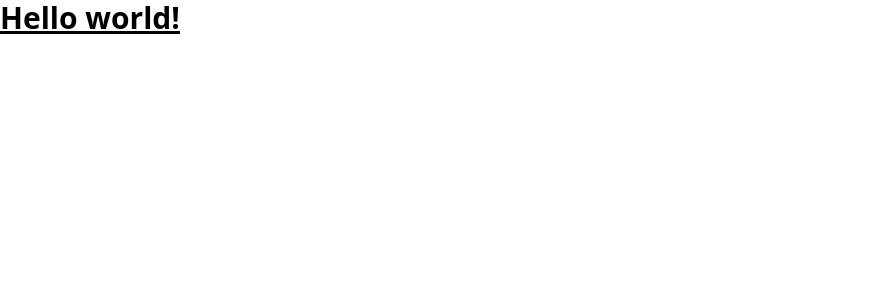
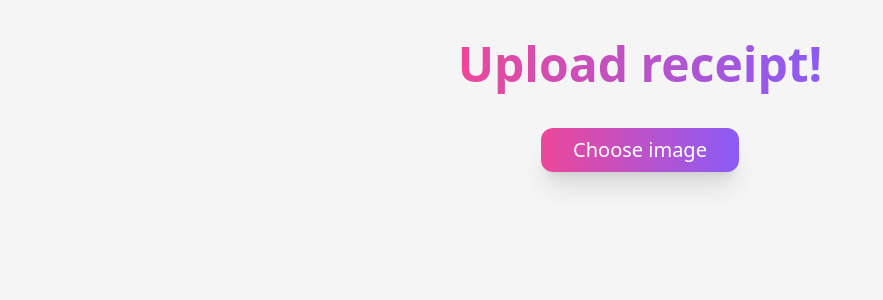
Before and after one commit to Ptaku09/receipt-scanner-client, a Next.js app: page / in a window 1280 px wide. Shown: the top 300 px of the page, without its empty margins (0-883 px from the left). Built offline with nearby package versions, Linux system fonts and the light colour scheme.

Commit message:
create file input component

```diff
--- /dev/null
+++ b/components/FileInput.tsx
@@ -0,0 +1,33 @@
+import React, { ChangeEvent, useRef } from 'react';
+
+const FileInput = ({ onImageSelected }: { onImageSelected: any }) => {
+  const inputRef = useRef<HTMLInputElement | null>(null);
+
+  const onChooseImage = () => {
+    inputRef.current?.click();
+  };
+
+  const handleOnChange = (e: ChangeEvent<HTMLInputElement>) => {
+    if (e.target.files?.length) {
+      const reader = new FileReader();
+      reader.readAsDataURL(e.target.files[0]);
+      reader.onload = () => {
+        onImageSelected(reader.result);
+      };
+    }
+  };
+
+  return (
+    <div className="w-full flex items-center flex-col">
+      <input className="hidden" type="file" accept="image/png, image/jpg, image/jpeg" ref={inputRef} onChange={handleOnChange} />
+      <button
+        className="bg-gradient-to-r from-pink-500 to-violet-500 px-8 py-2 text-bold text-white text-xl rounded-xl shadow-xl"
+        onClick={onChooseImage}
+      >
+        Choose image
+      </button>
+    </div>
+  );
+};
+
+export default FileInput;
--- a/pages/index.tsx
+++ b/pages/index.tsx
@@ -1,5 +1,15 @@
+import FileInput from '@/components/FileInput';
+
 const Home = () => {
-  return <h1 className="text-3xl font-bold underline">Hello world!</h1>;
+  return (
+    <div className="w-full min-h-screen h-full bg-neutral-100 flex items-center justify-start flex-col py-10">
+      <div className="text-5xl font-extrabold mb-10">
+        <span className="bg-clip-text text-transparent bg-gradient-to-r from-pink-500 to-violet-500">Upload receipt!</span>
+      </div>
+
+      <FileInput onImageSelected={(img: any) => console.log(img)} />
+    </div>
+  );
 };
 
 export default Home;
```
